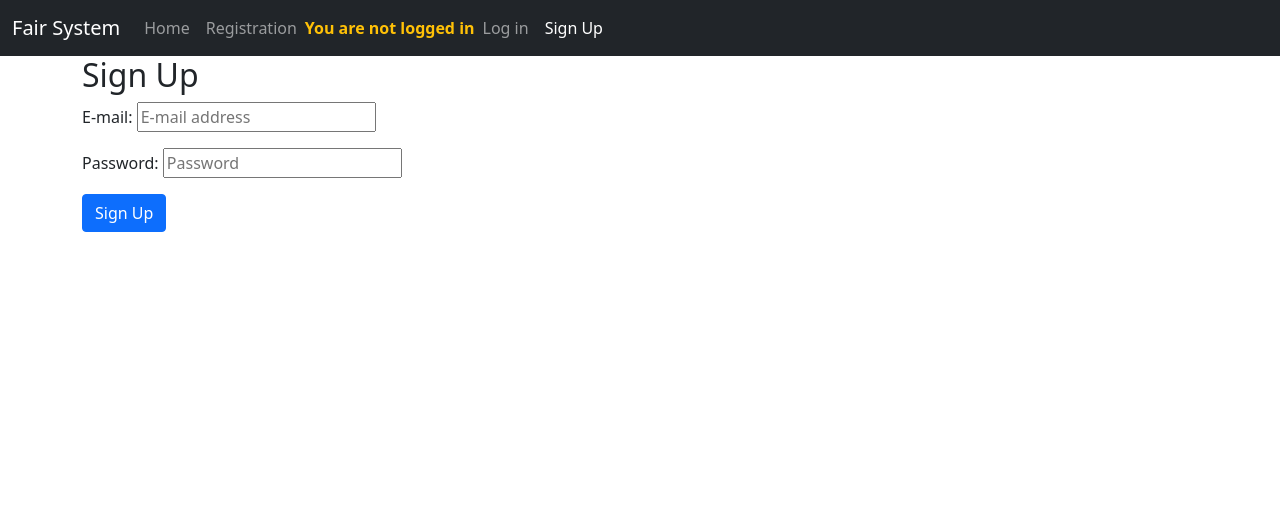
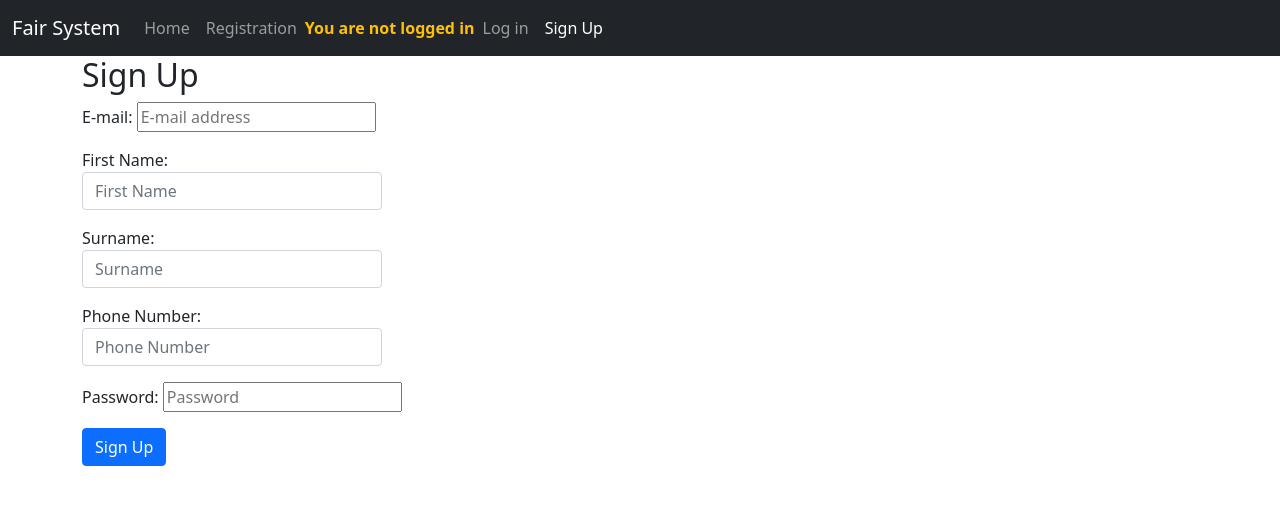
Before and after one commit to toddgl/FairSystemProject, a Django app: page /accounts/signup/ in a window 1280 px wide. Shown: the top 505 px of the page. Run offline with Django 3.2, Linux system fonts and the light colour scheme; parts of the project's set-up code (start-up, migrations or seed data) failed here and were passed over.

Commit message:
Got the update profile working for the logged in user

```diff
--- a/accounts/forms.py
+++ b/accounts/forms.py
@@ -1,17 +1,70 @@
 # accounts/forms.py
 from django import forms
 from django.contrib.auth.forms import UserCreationForm, UserChangeForm
-from django.forms import ModelForm, TextInput, EmailInput
+from allauth.account.forms import SignupForm
+from django.forms import TextInput, EmailInput
 from.models import CustomUser
+
+
+class CustomSignupForm(SignupForm):
+
+    first_name = forms.CharField(
+        label="First Name",
+        widget=forms.TextInput(attrs={
+            'class': "form-control",
+            'style': 'max-width: 300px;',
+            'placeholder': 'First Name'
+        }),
+        )
+
+    last_name = forms.CharField(
+        label="Surname",
+        widget=forms.TextInput(attrs={
+            'class': "form-control",
+            'style': 'max-width: 300px;',
+            'placeholder': 'Surname'
+        }),
+        )
+
+    phone = forms.CharField(
+        label="Phone Number",
+        widget=forms.TextInput(attrs={
+            'class': "form-control",
+            'style': 'max-width: 300px;',
+            'placeholder': 'Phone Number'
+        }),
+        )
+
+    class Meta:
+        model = CustomUser
+
+        def save(self, request):
+            user = super(CustomSignupForm, self).save(request)
+            user.first_name = self.cleaned_data['first_name']
+            user.last_name = self.cleaned_data['last_name']
+            user.phone = self.cleaned_data['phone']
+            user.save()
+
+            return user
 
 
 class CustomUserCreationForm(UserCreationForm):
 
+    phone = forms.CharField(
+        label="Phone Number",
+        widget=forms.TextInput(attrs={
+            'class': "form-control",
+            'style': 'max-width: 300px;',
+            'placeholder': 'Phone Number'
+        }),
+        )
+
     class Meta:
         model = CustomUser
-        fields = ('username', 'email')
+        fields = UserCreationForm.Meta.fields + \
+            ('first_name', 'last_name', 'phone',)
         widgets = {
-            'name': TextInput(attrs={
+            'username': TextInput(attrs={
                 'class': "form-control",
                 'style': 'max-width: 300px;',
                 'placeholder': 'Name'
@@ -20,17 +73,36 @@ class CustomUserCreationForm(UserCreationForm):
                 'class': "form-control",
                 'style': 'max-width: 300px;',
                 'placeholder': 'Email'
-                })
+                }),
+            'first_name': TextInput(attrs={
+                'class': "form-control",
+                'style': 'max-width: 300px;',
+                'placeholder': 'First Name'
+                }),
+            'last_name': TextInput(attrs={
+                'class': "form-control",
+                'style': 'max-width: 300px;',
+                'placeholder': 'Surname'
+                }),
         }
 
 
 class CustomUserChangeForm(UserChangeForm):
 
+    phone = forms.CharField(
+        label="Phone Number",
+        widget=forms.TextInput(attrs={
+            'class': "form-control",
+            'style': 'max-width: 300px;',
+            'placeholder': 'Phone Number'
+        }),
+        )
+
     class Meta:
         model = CustomUser
-        fields = ('username', 'email')
+        fields = ('username', 'email', 'first_name', 'last_name', 'phone')
         widgets = {
-            'name': TextInput(attrs={
+            'username': TextInput(attrs={
                 'class': "form-control",
                 'style': 'max-width: 300px;',
                 'placeholder': 'Name'
@@ -39,5 +111,16 @@ class CustomUserChangeForm(UserChangeForm):
                 'class': "form-control",
                 'style': 'max-width: 300px;',
                 'placeholder': 'Email'
-                })
+                }),
+
+            'first_name': TextInput(attrs={
+                'class': "form-control",
+                'style': 'max-width: 300px;',
+                'placeholder': 'First Name'
+            }),
+            'last_name': TextInput(attrs={
+                'class': "form-control",
+                'style': 'max-width: 300px;',
+                'placeholder': 'Surname'
+            }),
         }
--- a/config/settings.py
+++ b/config/settings.py
@@ -169,5 +169,9 @@ ACCOUNT_SESSION_REMEMBER = True
 ACCOUNT_AUTHENTICATION_METHOD = 'email'
 ACCOUNT_UNIQUE_EMAIL = True
 
-#Stop the are you sure you want to logout page being shown
+# Stop the are you sure you want to logout page being shown
 ACCOUNT_LOGOUT_ON_GET = True
+
+ACCOUNT_FORMS = {
+    'signup': 'accounts.forms.CustomSignupForm',
+}
--- a/config/urls.py
+++ b/config/urls.py
@@ -23,5 +23,6 @@ urlpatterns = [
     path('admin/', admin.site.urls),
     path('', include('pages.urls')),  # pages at the root URL
     path('accounts/', include('allauth.urls')),
-    path('registration/', include('registration.urls'))
+    path('', include('accounts.urls')),
+    path('registration/', include('registration.urls')),
 ]
--- a/templates/navbar.html
+++ b/templates/navbar.html
@@ -1,6 +1,7 @@
 <!--registration/templates/registration/registration.html -->
 
 {% url 'home' as home_url %}
+<!-- {% url 'update.get_absolute_url' as update_url %} -->
 {% url 'registration' as registration_url %}
 {% url 'account_logout' as logout_url %}
 {% url 'account_login' as login_url %}
@@ -25,6 +26,9 @@
             Hi {{ user.email }} !
           </span>
           <li class="nav-item">
+            <a class="nav-link" href="{% url 'accounts:update' %}">Update Profile</a>
+          </li>
+          <li class="nav-item">
             <a class="nav-link {% if request.path == logout_url %} active {%endif%} " href="{{logout_url}}">Log Out</a>
           </li>
         {% else %}
```
Also changed, not shown: accounts/admin.py (+14 -1 lines), accounts/models.py (+39 -1 lines), accounts/views.py (+15 -1 lines).
